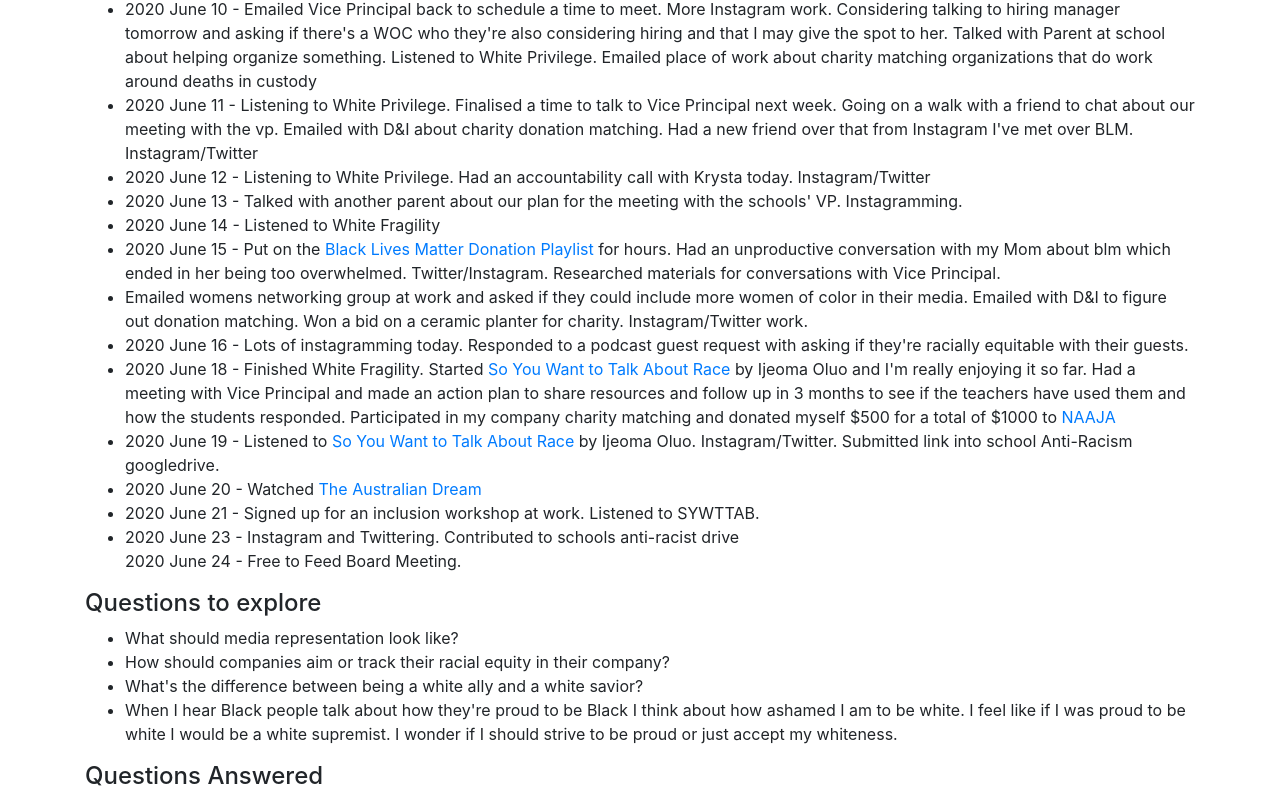
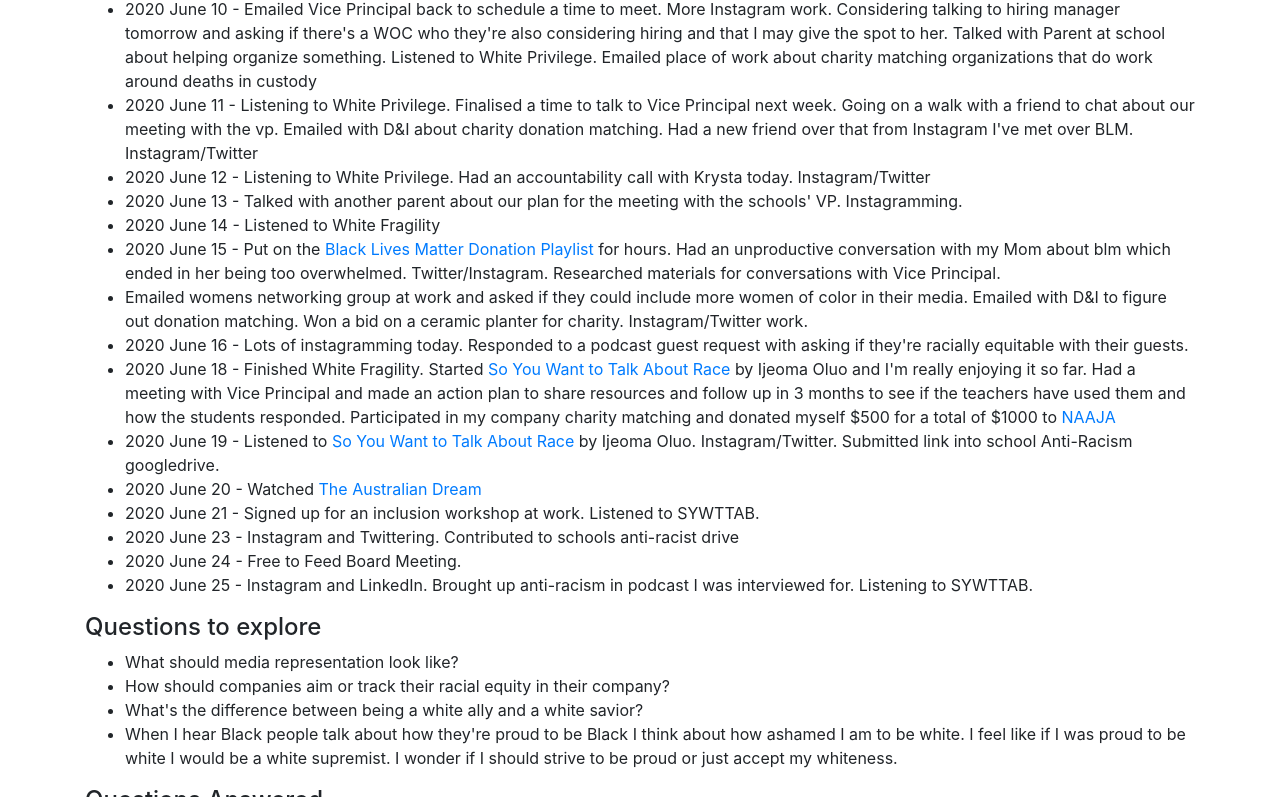
Before and after one commit to nikkiricks/anti-racism-work, a website: page index.html in a window 1280 px wide. Shown: the part 1419-2216 px from the top of the page. Drawn offline with nearby package versions, Linux system fonts and the light colour scheme.

Commit message:
daily update

```diff
--- a/index.html
+++ b/index.html
@@ -336,7 +336,8 @@
         <li>2020 June 20 - Watched <a href="https://iview.abc.net.au/show/australian-dream" target="_blank">The Australian Dream</a></li>
         <li>2020 June 21 - Signed up for an inclusion workshop at work. Listened to SYWTTAB. </li>
         <li>2020 June 23 - Instagram and Twittering. Contributed to schools anti-racist drive</li>
-        2020 June 24 - Free to Feed Board Meeting.
+        <li>2020 June 24 - Free to Feed Board Meeting.</li>
+        <li>2020 June 25 - Instagram and LinkedIn. Brought up anti-racism in podcast I was interviewed for. Listening to SYWTTAB. </li>
       </ul>
 
 
```
